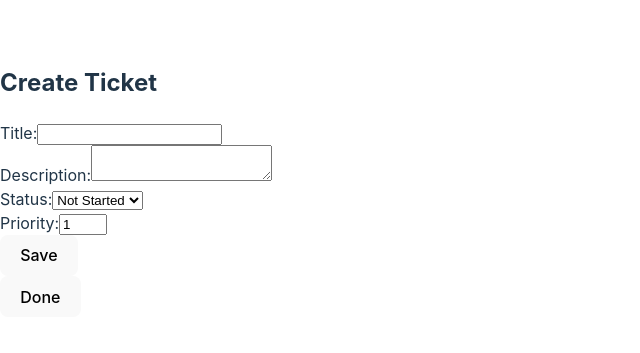
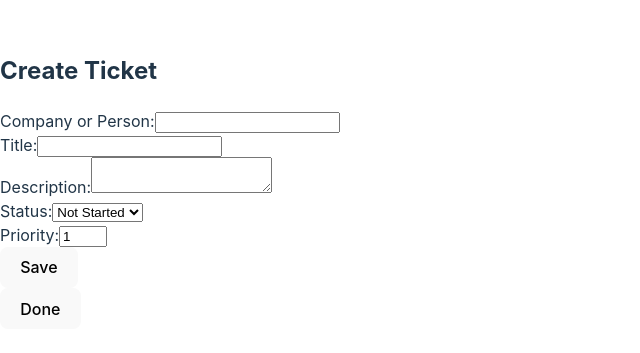
Before and after one commit to rakhithad/HelpD, a React (Vite) app in the folder HelpDesk/: page /create-ticket in a window 1280 px wide. Shown: the part 219-572 px from the top of the page, without its empty margins (0-640 px from the left). Built offline with nearby package versions, Linux system fonts and the light colour scheme; no server answers.

Commit message:
added account name to tickets

```diff
--- a/HelpDesk/src/components/TicketForm.jsx
+++ b/HelpDesk/src/components/TicketForm.jsx
@@ -2,6 +2,7 @@ import { useState } from 'react';
 import PropTypes from 'prop-types';
 
 const TicketForm = ({ onSubmit }) => {
+    const [account, setAccount] = useState('');
     const [title, setTitle] = useState('');
     const [description, setDescription] = useState('');
     const [status, setStatus] = useState('not started');
@@ -11,6 +12,7 @@ const TicketForm = ({ onSubmit }) => {
         e.preventDefault();
 
         const ticketData = {
+            account,
             title,
             description,
             status,
@@ -20,6 +22,7 @@ const TicketForm = ({ onSubmit }) => {
         onSubmit(ticketData);
 
         // Reset form fields
+        setAccount('');
         setTitle('');
         setDescription('');
         setStatus('not started');
@@ -28,6 +31,15 @@ const TicketForm = ({ onSubmit }) => {
 
     return (
         <form onSubmit={handleSubmit}>
+            <div>
+                <label>Company or Person:</label>
+                <input
+                    type="text"
+                    value={account}
+                    onChange={(e) => setAccount(e.target.value)}
+                    required
+                />
+            </div>
             <div>
                 <label>Title:</label>
                 <input
--- a/HelpDesk/src/components/TicketItem.jsx
+++ b/HelpDesk/src/components/TicketItem.jsx
@@ -35,8 +35,11 @@ const TicketItem = ({ ticket, onDelete, role }) => {
 
     return (
         <div>
-            <h3>{ticket.title}</h3>
+            <h3>{ticket.account}</h3>
+            <h2>{ticket.title}</h2>
             <p>{ticket.description}</p>
+            <p>{ticket.status}</p>
+            <p>{ticket.priority}</p>
             <p>Assigned Engineer: {assignedEngineer || 'Not Assigned'}</p>
 
             {role === 'admin' && (
@@ -59,6 +62,7 @@ const TicketItem = ({ ticket, onDelete, role }) => {
 TicketItem.propTypes = {
     ticket: PropTypes.shape({
         _id: PropTypes.string.isRequired,
+        account: PropTypes.string.isRequired,
         title: PropTypes.string.isRequired,
         description: PropTypes.string.isRequired,
         status: PropTypes.string.isRequired,
```
Also changed, not shown: 2 other files (tests, documents, lock files or other folders).
